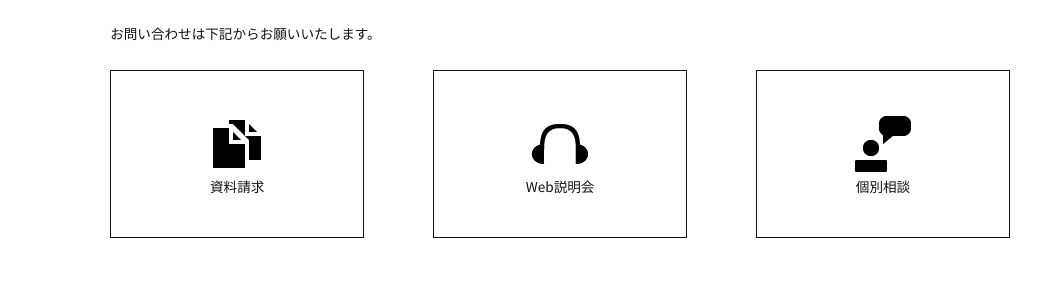
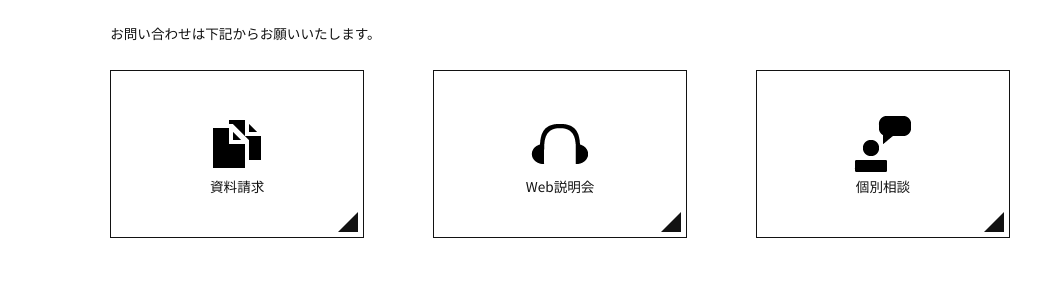
Before and after one commit to makida-suzuka/housemaker, a plain HTML site: page index.html in a window 1280 px wide. Shown: the part 3135-3423 px from the top of the page, without its empty margins (223-1280 px from the left). Drawn offline with Linux system fonts and the light colour scheme.

Commit message:
[add]お問い合わせ　装飾追加

```diff
--- a/style.css
+++ b/style.css
@@ -294,6 +294,7 @@ a.feature-text span{
     margin-top: 2em;
   }
 .inquiry-button{
+    position: relative;
     display: flex;
     flex-direction: column;
     align-items: center;
@@ -305,6 +306,18 @@ a.feature-text span{
     color: #121212;
     background-color: #ffffff;
     transition: all 0.1s ease;
+}
+/* 右下三角形 */
+.inquiry-button::after{
+    content: "";
+    position: absolute;
+    bottom: 5px;
+    right: 5px;
+    width: 0;
+    height: 0;
+    border-left: 20px solid transparent;
+    border-bottom: 20px solid #121212; /* 三角形の色 */
+
 }
 .inquiry-button:hover {
     outline: 3px solid #121212;
```
